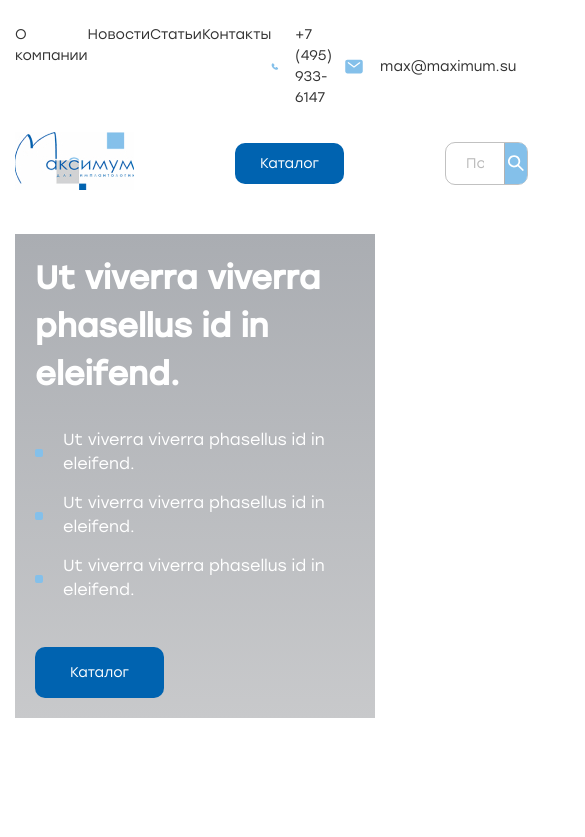
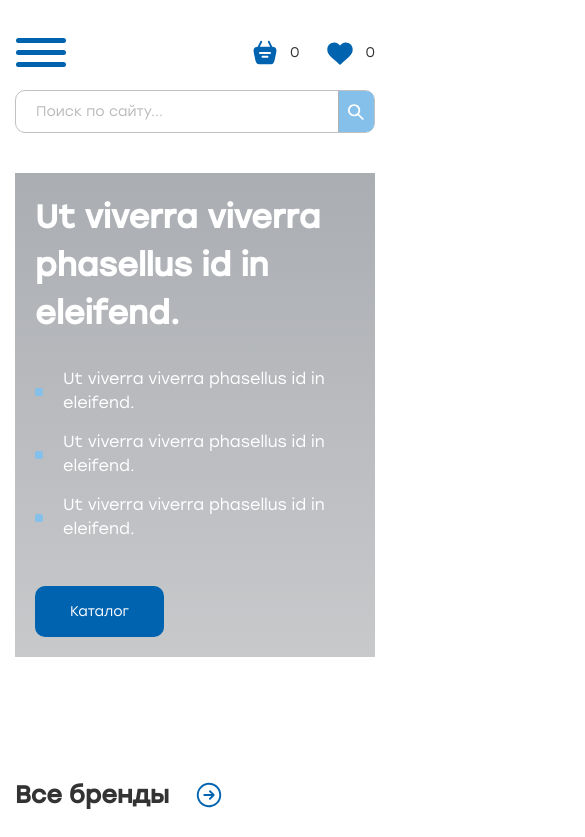
Before and after one commit to Cravzew/axium, a Vue app: page / in a window 390 px wide. Shown: the top 837 px of the page, 585 px wide, since content can reach past the window. Built offline with nearby package versions, Linux system fonts and the light colour scheme.

Commit message:
adaptive add 100% main page

```diff
--- a/src/components/AllBrands/AllBrands.vue
+++ b/src/components/AllBrands/AllBrands.vue
@@ -66,4 +66,10 @@ export default {}
   }
 }
 
+@media (max-width: 576px) {
+  .all-brands-grid a img {
+    width: 200px;
+  }
+}
+
 </style>
--- a/src/components/Footer/TheFooter.vue
+++ b/src/components/Footer/TheFooter.vue
@@ -104,4 +104,21 @@ export default {
   margin-top: 120px;
   margin-bottom: 30px;
 }
+
+@media (max-width: 1024px) {
+  .footer-up {
+    grid-template-columns: repeat(2, 1fr) !important;
+  }
+}
+
+@media (max-width: 576px) {
+  .footer-up {
+    grid-template-columns: repeat(1, 1fr) !important;
+    text-align: center;
+  }
+
+  .footer-down {
+    flex-direction: column;
+  }
+}
 </style>
--- /dev/null
+++ b/src/components/Header/HeaderMiddle.vue
@@ -0,0 +1,116 @@
+<template>
+  <div class="header-down">
+    <burger-menu/>
+    <router-link class="header-logo" to="/">
+      <img src="../../assets/images/logo.jpg" alt="logo axium">
+    </router-link>
+    <custom-button class="header-catalog">
+      Каталог
+    </custom-button>
+    <custom-input class="header-input" placeholder="Поиск по сайту..." max-width="610px" button/>
+    <div class="header-down-icons">
+      <div class="header-counter">
+        <card-icon/>
+        <custom-text>
+          0
+        </custom-text>
+      </div>
+      <div class="header-counter">
+        <heart-icon/>
+        <custom-text>
+          0
+        </custom-text>
+      </div>
+    </div>
+  </div>
+</template>
+
+<script>
+import BurgerMenu from "@/components/UI/BurgerMenu.vue";
+
+export default {
+  components: {BurgerMenu}
+
+}
+</script>
+
+<style scoped>
+.header-counter {
+  display: flex;
+  align-items: center;
+}
+
+.header-counter svg {
+  margin-right: 10px;
+}
+
+.header-logo,
+.header-catalog,
+.header-input {
+  margin-right: 101px;
+}
+
+.header-down-icons {
+  display: flex;
+  align-items: center;
+  max-width: 125px;
+  justify-content: space-between;
+  width: 100%;
+}
+
+.header-down {
+  display: flex;
+  align-items: center;
+  margin-bottom: 40px;
+}
+
+.header-upper-text svg {
+  margin-right: 16px;
+}
+
+@media (max-width: 1024px) {
+
+  .header-down {
+    padding-top: 30px;
+    padding-bottom: 15px;
+    margin-bottom: 0;
+  }
+
+  .header-catalog {
+    display: none;
+  }
+
+  .header-input {
+    display: none;
+  }
+
+  .header-logo {
+    margin-right: 30px;
+  }
+
+  .header-down-icons {
+    margin-left: auto;
+  }
+}
+
+@media (max-width: 768px) {
+
+  .header-logo {
+    margin-right: auto;
+  }
+
+  .header-input {
+    display: none;
+  }
+}
+
+@media (max-width: 578px) {
+  .header-logo {
+    display: none;
+  }
+
+  .header-down-icons {
+    margin-left: auto;
+  }
+}
+</style>
--- /dev/null
+++ b/src/components/Header/HeaderUpperDesktop.vue
@@ -0,0 +1,74 @@
+<template>
+  <div class="header-upper">
+    <nav class="header-upper-left">
+      <router-link to="/">
+        <custom-text>
+          О компании
+        </custom-text>
+      </router-link>
+      <router-link to="/">
+        <custom-text>
+          Новости
+        </custom-text>
+      </router-link>
+      <router-link to="/">
+        <custom-text>
+          Статьи
+        </custom-text>
+      </router-link>
+      <router-link to="/">
+        <custom-text>
+          Контакты
+        </custom-text>
+      </router-link>
+    </nav>
+    <div class="header-upper-right">
+      <custom-text class="header-upper-text" tag="a" href="tel:74959336147">
+        <phone-icon/>
+        +7 (495) 933-6147
+      </custom-text>
+      <custom-text class="header-upper-text" tag="a" href="mailto:max@maximum.su">
+        <mail-icon/>
+        max@maximum.su
+      </custom-text>
+    </div>
+  </div>
+</template>
+
+<script>
+export default {}
+</script>
+
+<style scoped>
+.header-upper {
+  display: flex;
+  padding: 24px 0;
+  justify-content: space-between;
+}
+
+.header-upper-left {
+  display: flex;
+  justify-content: space-between;
+  max-width: 346px;
+  width: 100%;
+}
+
+.header-upper-right {
+  display: flex;
+  align-items: center;
+  justify-content: space-between;
+  max-width: 367px;
+  width: 100%;
+}
+
+.header-upper-text {
+  display: flex;
+  align-items: center;
+}
+
+@media (max-width: 1024px) {
+  .header-upper {
+    display: none;
+  }
+}
+</style>
--- a/src/components/Header/TheHeader.vue
+++ b/src/components/Header/TheHeader.vue
@@ -1,126 +1,35 @@
 <template>
   <header>
     <custom-container>
-      <div class="header-upper">
-        <nav class="header-upper-left">
-          <router-link to="/">
-            <custom-text>
-              О компании
-            </custom-text>
-          </router-link>
-          <router-link to="/">
-            <custom-text>
-              Новости
-            </custom-text>
-          </router-link>
-          <router-link to="/">
-            <custom-text>
-              Статьи
-            </custom-text>
-          </router-link>
-          <router-link to="/">
-            <custom-text>
-              Контакты
-            </custom-text>
-          </router-link>
-        </nav>
-        <div class="header-upper-right">
-          <custom-text class="header-upper-text" tag="a" href="tel:74959336147">
-            <phone-icon/>
-            +7 (495) 933-6147
-          </custom-text>
-          <custom-text class="header-upper-text" tag="a" href="mailto:max@maximum.su">
-            <mail-icon/>
-            max@maximum.su
-          </custom-text>
-        </div>
-      </div>
+      <header-upper-desktop/>
+      <header-middle/>
       <div class="header-down">
-        <router-link class="mr-101" to="/">
-          <img src="../../assets/images/logo.jpg" alt="logo axium">
-        </router-link>
-        <custom-button class="mr-101">
-          Каталог
-        </custom-button>
-        <custom-input class="mr-101" placeholder="Поиск по сайту..." max-width="610px" button/>
-        <div class="header-down-icons">
-          <div class="header-counter">
-            <card-icon/>
-            <custom-text>
-              0
-            </custom-text>
-          </div>
-          <div class="header-counter">
-            <heart-icon/>
-            <custom-text>
-              0
-            </custom-text>
-          </div>
-        </div>
+        <custom-input class="header-input" placeholder="Поиск по сайту..." button max-width="100%"/>
       </div>
     </custom-container>
   </header>
 </template>
 
 <script>
-export default {};
+import HeaderUpperDesktop from "@/components/Header/HeaderUpperDesktop.vue";
+import HeaderMiddle from "@/components/Header/HeaderMiddle.vue";
+
+export default {
+  components: {HeaderMiddle, HeaderUpperDesktop},
+};
 </script>
 
 <style>
-.header-counter {
-  display: flex;
-  align-items: center;
+
+.header-down {
+  display: none;
 }
 
-.header-counter svg {
-  margin-right: 10px;
+@media (max-width: 1024px) {
+  .header-down {
+    display: block;
+    margin-bottom: 40px;
+  }
 }
 
-.header-down-icons {
-  display: flex;
-  align-items: center;
-  max-width: 125px;
-  justify-content: space-between;
-  width: 100%;
-}
-
-.mr-101 {
-  margin-right: 101px;
-}
-
-.header-down {
-  display: flex;
-  align-items: center;
-  margin-bottom: 40px;
-}
-
-.header-upper {
-  display: flex;
-  padding: 24px 0;
-  justify-content: space-between;
-}
-
-.header-upper-left {
-  display: flex;
-  justify-content: space-between;
-  max-width: 346px;
-  width: 100%;
-}
-
-.header-upper-right {
-  display: flex;
-  align-items: center;
-  justify-content: space-between;
-  max-width: 367px;
-  width: 100%;
-}
-
-.header-upper-text {
-  display: flex;
-  align-items: center;
-}
-
-.header-upper-text svg {
-  margin-right: 16px;
-}
 </style>
--- a/src/components/Hero/TheHero.vue
+++ b/src/components/Hero/TheHero.vue
@@ -66,9 +66,7 @@ export default {
   .hero-image {
     display: none;
   }
-}
 
-@media (max-width: 768px) {
   .hero-content {
     max-width: inherit;
   }
--- /dev/null
+++ b/src/components/UI/BurgerMenu.vue
@@ -0,0 +1,200 @@
+<template>
+  <div class="header-burger">
+    <button :class="['nav-toggle', {'opened': isActive}]" @click="toggleActive">
+      <span class="bar-top"></span>
+      <span class="bar-mid"></span>
+      <span class="bar-bot"></span>
+    </button>
+    <transition name="slide-fade">
+      <ul v-if="isOpen" class="header-burger-list">
+        <router-link to="/">
+          <custom-text size="16">
+            О компании
+          </custom-text>
+        </router-link>
+        <router-link to="/">
+          <custom-text size="16">
+            Новости
+          </custom-text>
+        </router-link>
+        <router-link to="/">
+          <custom-text size="16">
+            Статьи
+          </custom-text>
+        </router-link>
+        <router-link to="/">
+          <custom-text size="16">
+            Контакты
+          </custom-text>
+        </router-link>
+        <custom-button class="catalog-button">
+          Каталог
+        </custom-button>
+      </ul>
+    </transition>
+    <transition name="fade">
+      <div v-if="isOpen" @click.stop="toggleActive" class="header-burger-overlay"/>
+    </transition>
+  </div>
+</template>
+
+<script>
+export default {
+  name: 'burger-menu',
+  data() {
+    return {
+      isActive: false,
+      isOpen: false
+    };
+  },
+  methods: {
+    toggleActive() {
+      this.isActive = !this.isActive;
+      this.$store.commit('toggleScrollBlocking');
+      this.isOpen = !this.isOpen
+    }
+  }
+};
+</script>
+
+<style scoped>
+.slide-fade-enter-active {
+  transition: all 0.3s ease-out;
+}
+
+.slide-fade-leave-active {
+  transition: all 0.3s cubic-bezier(1, 0.5, 0.8, 1);
+}
+
+.slide-fade-enter-from,
+.slide-fade-leave-to {
+  transform: translateX(-20px);
+  opacity: 0;
+}
+
+.fade-enter-active, .fade-leave-active {
+  transition: opacity 0.5s ease;
+}
+
+.fade-enter-from, .fade-leave-to {
+  opacity: 0;
+}
+
+.catalog-button {
+  display: none;
+}
+
+.header-burger-list a {
+  display: block;
+  margin-top: 30px;
+}
+
+.header-burger-overlay {
+  position: absolute;
+  inset: 0;
+  background-color: var(--black-0-3);
+}
+
+.header-burger {
+  display: none;
+}
+
+.header-burger-list {
+  position: absolute;
+  height: 100vh;
+  top: 0;
+  left: 0;
+  background: var(--white);
+  padding: 40px;
+  padding-top: 100px;
+  z-index: 10;
+  width: 50%;
+}
+
+body {
+  background: #333;
+}
+
+nav {
+  height: 100vh;
+}
+
+.nav-toggle {
+  background: transparent;
+  border: 1px solid transparent;
+  margin: 7px 0;
+  margin-right: 30px;
+  top: 50%;
+  z-index: 15;
+  position: relative;
+}
+
+.nav-toggle:focus {
+  outline-width: 0;
+}
+
+.nav-toggle [class*='bar-'] {
+  background: var(--accent-1);
+  display: block;
+  transform: rotate(0deg);
+  transition: .2s ease all;
+  border-radius: 8px;
+  height: 5px;
+  width: 50px;
+  margin-bottom: 7px;
+}
+
+.nav-toggle .bar-bot {
+  margin-bottom: 0;
+}
+
+.opened .bar-top {
+  -webkit-transform: rotate(45deg);
+  transform: rotate(45deg);
+  -webkit-transform-origin: 15% 15%;
+  transform-origin: 15% 15%;
+}
+
+.opened .bar-mid {
+  opacity: 0;
+}
+
+.opened .bar-bot {
+  -webkit-transform: rotate(45deg);
+  transform: rotate(-45deg);
+  -webkit-transform-origin: 15% 95%;
+  transform-origin: 15% 95%;
+}
+
+@media (max-width: 1024px) {
+  .header-burger {
+    display: block;
+  }
+
+  .header-burger-list {
+    display: flex;
+    flex-direction: column;
+  }
+
+  .catalog-button {
+    display: block;
+    margin-top: auto;
+  }
+}
+
+@media (max-width: 768px) {
+  .header-burger-list {
+    padding-left: 20px;
+  }
+}
+
+@media (max-width: 578px) {
+  .header-burger-overlay {
+    display: none;
+  }
+
+  .header-burger-list {
+    width: 100%;
+  }
+}
+</style>
--- a/src/store/index.js
+++ b/src/store/index.js
@@ -1,14 +1,21 @@
-import { createStore } from 'vuex';
+import {createStore} from 'vuex';
 
 export default createStore({
-  state: {
-  },
-  getters: {
-  },
-  mutations: {
-  },
-  actions: {
-  },
-  modules: {
-  },
+    state: {
+        isScrollBlocked: false
+    },
+    getters: {},
+    mutations: {
+        toggleScrollBlocking(state) {
+            state.isScrollBlocked = !state.isScrollBlocked;
+
+            if (state.isScrollBlocked) {
+                document.body.style.overflow = 'hidden';
+            } else {
+                document.body.style.overflow = 'auto';
+            }
+        }
+    },
+    actions: {},
+    modules: {},
 });
```
